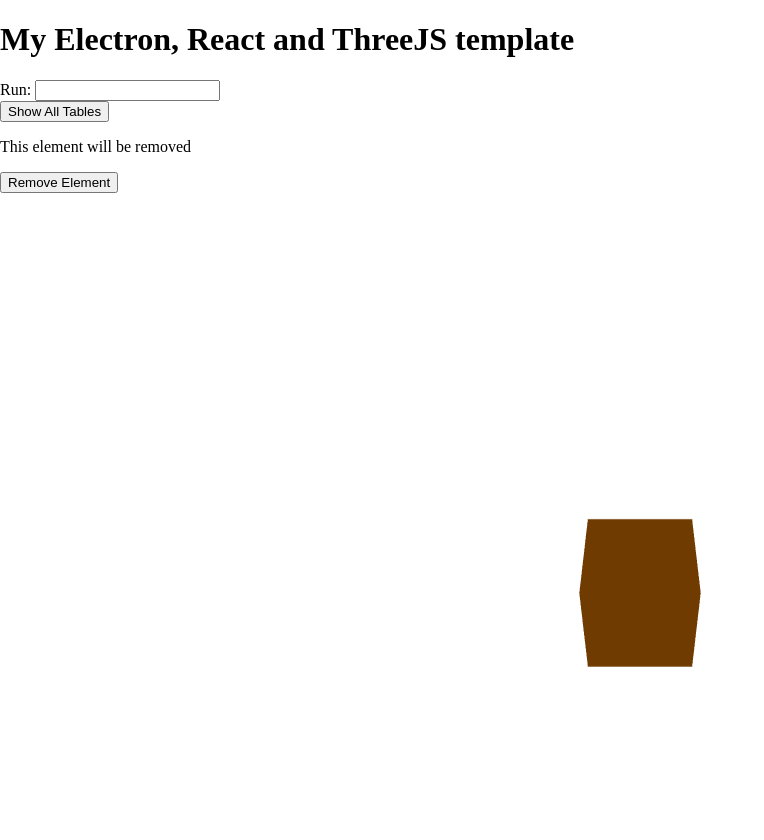
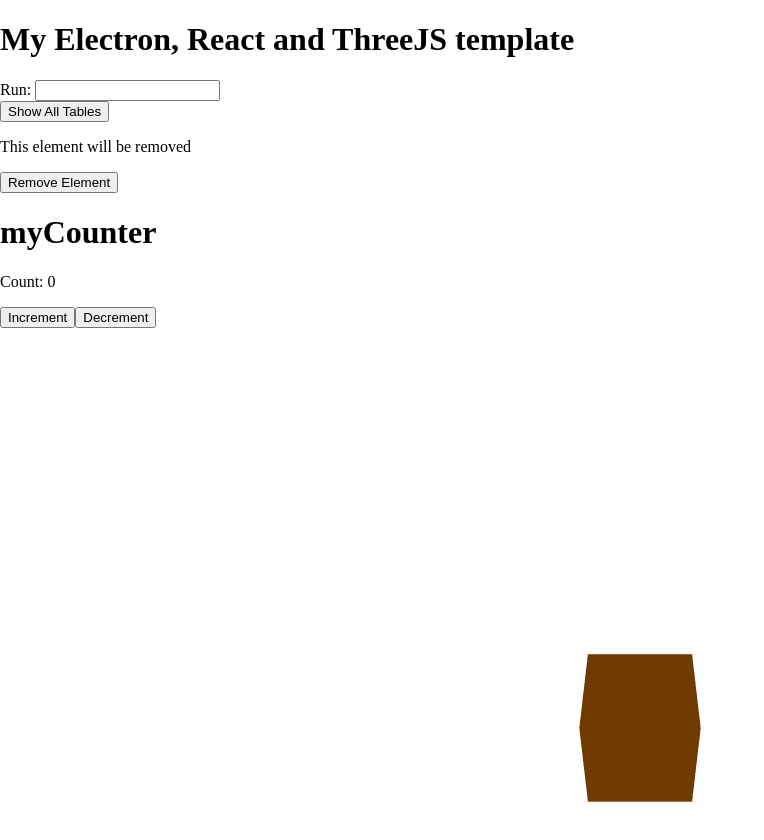
Before and after one commit to KiSae-Lee/my-electron-react-threejs, a React app: page / in a window 1280 px wide. Shown: the top 840 px of the page, without its empty margins (0-764 px from the left). Built offline with nearby package versions, Linux system fonts and the light colour scheme.

Commit message:
Redux integration DONE. Electron build OK.

```diff
--- a/package.json
+++ b/package.json
@@ -18,14 +18,17 @@
   "dependencies": {
     "@electron/remote": "^2.0.9",
     "@react-three/fiber": "^8.12.1",
+    "@reduxjs/toolkit": "^1.9.3",
     "@types/react": "^18.0.34",
     "@types/react-dom": "^18.0.11",
+    "@types/react-redux": "^7.1.25",
     "@types/three": "^0.150.1",
     "electron-is-dev": "^2.0.0",
     "electron-log": "^4.4.8",
     "electron-store": "^8.1.0",
     "react": "^18.2.0",
     "react-dom": "^18.2.0",
+    "react-redux": "^8.0.5",
     "sql.js": "^1.8.0",
     "typescript": "^5.0.4"
   },
--- a/src/App.tsx
+++ b/src/App.tsx
@@ -1,6 +1,8 @@
 /* eslint-disable @typescript-eslint/no-explicit-any */
 import React, { ChangeEvent, FormEvent, useState, useRef } from 'react';
 import { Canvas, useFrame } from '@react-three/fiber';
+
+import Counter from './Redux Example/Counter';
 
 declare global {
     interface Window {
@@ -9,6 +11,7 @@
 }
 
 function App() {
+    // SQL Examples.
     const [runInputValue, setRunInputValue] = useState<string>('');
 
     const onRunInputChange = (event: ChangeEvent<HTMLInputElement>) => {
@@ -36,12 +39,14 @@
         });
     };
 
+    // Redux Examples.
     const [showElement, setShowElement] = useState(true);
 
     const handleClick = () => {
         setShowElement(false);
     };
 
+    // Three Examples.
     function Box(props: JSX.IntrinsicElements['mesh']) {
         // This reference will give us direct access to the mesh
         const mesh = useRef<THREE.Mesh>(null);
@@ -56,9 +61,9 @@
                 {...props}
                 ref={mesh}
                 scale={active ? 1.5 : 1}
-                onClick={(event) => setActive(!active)}
-                onPointerOver={(event) => setHover(true)}
-                onPointerOut={(event) => setHover(false)}
+                onClick={() => setActive(!active)}
+                onPointerOver={() => setHover(true)}
+                onPointerOut={() => setHover(false)}
             >
                 <boxGeometry args={[1, 1, 1]} />
                 <meshStandardMaterial color={hovered ? 'hotpink' : 'orange'} />
@@ -78,6 +83,9 @@
                 {showElement && <p>This element will be removed</p>}
                 <button onClick={handleClick}>Remove Element</button>
             </div>
+            <div>
+                <Counter title="myCounter" />
+            </div>
             <div
                 style={{
                     height: '100vh',
--- /dev/null
+++ b/src/App/store.ts
@@ -0,0 +1,8 @@
+import { configureStore } from '@reduxjs/toolkit';
+import counterSlice from '../Redux Example/counterSlice';
+
+export const store = configureStore({
+    reducer: counterSlice,
+});
+
+export type RootState = ReturnType<typeof store.getState>;
--- /dev/null
+++ b/src/Redux Example/Counter.tsx
@@ -0,0 +1,32 @@
+import React from 'react';
+import { useDispatch, useSelector } from 'react-redux';
+import { decrement, increment } from './counterSlice';
+import { RootState } from '../App/store';
+
+interface CounterProps {
+    title: string;
+}
+
+const Counter = ({ title }: CounterProps) => {
+    const count = useSelector((state: RootState) => state.value);
+    const dispatch = useDispatch();
+
+    const handleIncrement = () => {
+        dispatch(increment());
+    };
+
+    const handleDecrement = () => {
+        dispatch(decrement());
+    };
+
+    return (
+        <div>
+            <h1>{title}</h1>
+            <p>Count: {count}</p>
+            <button onClick={handleIncrement}>Increment</button>
+            <button onClick={handleDecrement}>Decrement</button>
+        </div>
+    );
+};
+
+export default Counter;
--- /dev/null
+++ b/src/Redux Example/counterSlice.ts
@@ -0,0 +1,28 @@
+import { createSlice } from '@reduxjs/toolkit';
+
+export const counterSlice = createSlice({
+    name: 'counter',
+    initialState: {
+        value: 0,
+    },
+    reducers: {
+        increment: (state) => {
+            // Redux Toolkit allows us to write "mutating" logic in reducers. It
+            // doesn't actually mutate the state because it uses the Immer library,
+            // which detects changes to a "draft state" and produces a brand new
+            // immutable state based off those changes
+            state.value += 1;
+        },
+        decrement: (state) => {
+            state.value -= 1;
+        },
+        incrementByAmount: (state, action) => {
+            state.value += action.payload;
+        },
+    },
+});
+
+// Action creators are generated for each case reducer function
+export const { increment, decrement, incrementByAmount } = counterSlice.actions;
+
+export default counterSlice.reducer;
--- a/src/index.tsx
+++ b/src/index.tsx
@@ -1,5 +1,11 @@
 import React from 'react';
 import ReactDOM from 'react-dom/client';
 import App from './App';
+import { store } from './App/store';
+import { Provider } from 'react-redux';
 
-ReactDOM.createRoot(document.getElementById('root') as Element).render(<App />);
+ReactDOM.createRoot(document.getElementById('root') as Element).render(
+    <Provider store={store}>
+        <App />
+    </Provider>,
+);
```
Also changed, not shown: 2 other files (tests, documents, lock files or other folders).
